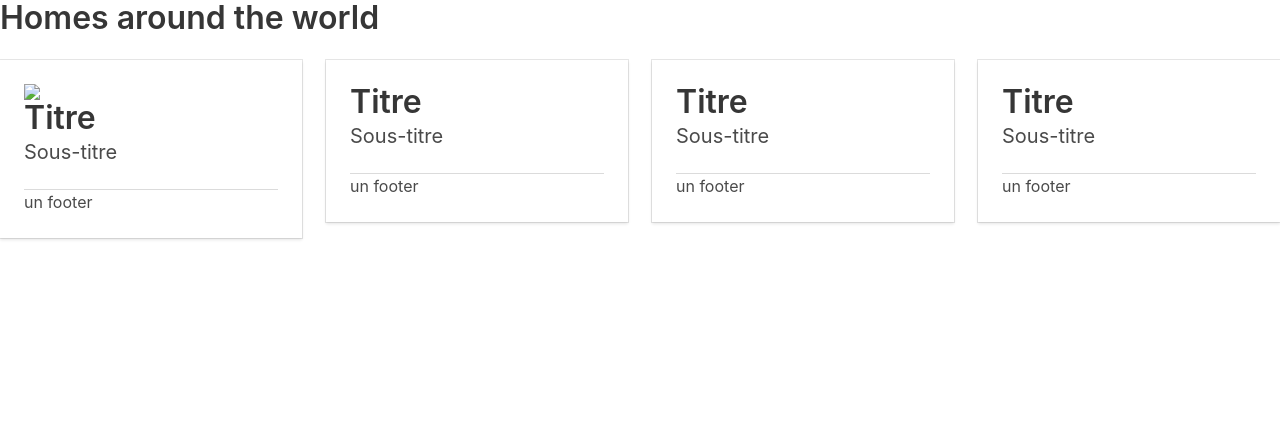
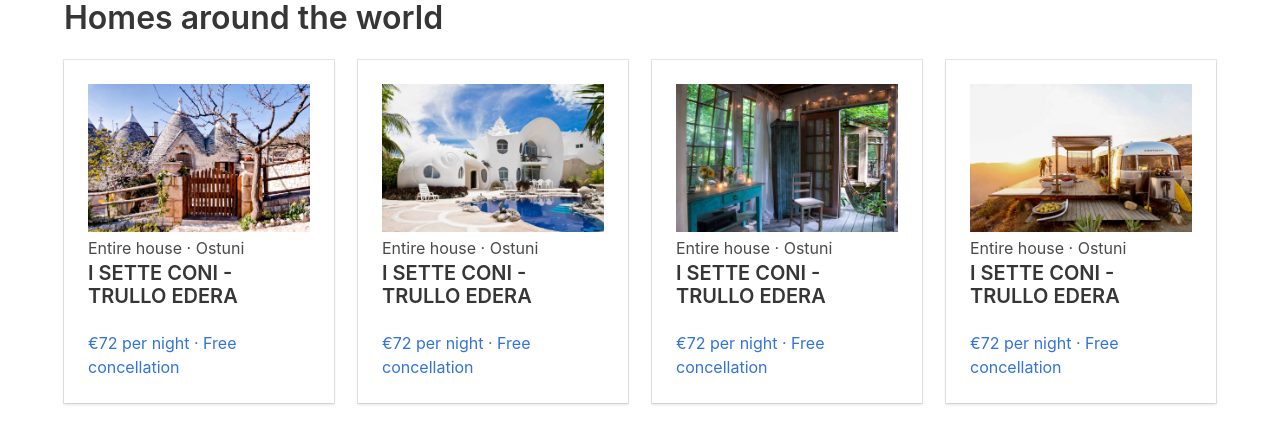
Before and after one commit to Groutch/AirBnB-Bulma, a plain HTML site: page index.html in a window 1280 px wide. Drawn offline with nearby package versions, Linux system fonts and the light colour scheme.

Commit message:
body modifications

```diff
--- a/index.html
+++ b/index.html
@@ -12,55 +12,68 @@
 
 <body>
     <!--navbar -->
-    <container>
+    <div class="container">
         <!--hero -->
         <!--Contenu -->
         <h1 class="title">Homes around the world</h1>
         <div class="columns">
-            <div class="column">
+            <div class="column is-half-tablet is-one-quarter-desktop">
                 <div class="card">
                     <div class="card-content">
-                        <figure class="image">
-                            <img src="images/explore-experiences.jpg">
-                        </figure>
-                        <h2 class="title">Titre</h2>
-                        <h3 class="subtitle">Sous-titre</h3>
-                        <footer class="card-footer">
-                            <div class="footer-content">un footer</div>
-                        </footer>
+                        <a href=#>
+                            <img src="images/img1.jpg">
+                        </a>
+                        <a href=#>
+                            <h3 class="subtitle is-6">Entire house · Ostuni</h3>
+                            <h2 class="title is-5">I SETTE CONI - TRULLO EDERA </h2>
+                            <p class="is-6">€72 per night · Free concellation</p>
+
+                        </a>
                     </div>
                 </div>
             </div>
-            <div class="column">
+            <div class="column is-half-tablet is-one-quarter-desktop">
                 <div class="card">
                     <div class="card-content">
-                        <h2 class="title">Titre</h2>
-                        <h3 class="subtitle">Sous-titre</h3>
-                        <footer class="card-footer">
-                            <div class="footer-content">un footer</div>
-                        </footer>
+                        <a href=#>
+                            <img src="images/img2.jpg">
+                        </a>
+                        <a href=#>
+                            <h3 class="subtitle is-6">Entire house · Ostuni</h3>
+                            <h2 class="title is-5">I SETTE CONI - TRULLO EDERA </h2>
+                            <p class="is-6">€72 per night · Free concellation</p>
+
+                        </a>
                     </div>
                 </div>
             </div>
-            <div class="column">
+            <div class="column is-half-tablet is-one-quarter-desktop">
                 <div class="card">
                     <div class="card-content">
-                        <h2 class="title">Titre</h2>
-                        <h3 class="subtitle">Sous-titre</h3>
-                        <footer class="card-footer">
-                            <div class="footer-content">un footer</div>
-                        </footer>
+                        <a href=#>
+                            <img src="images/img3.jpg">
+                        </a>
+                        <a href=#>
+                            <h3 class="subtitle is-6">Entire house · Ostuni</h3>
+                            <h2 class="title is-5">I SETTE CONI - TRULLO EDERA </h2>
+                            <p class="is-6">€72 per night · Free concellation</p>
+
+                        </a>
                     </div>
                 </div>
             </div>
-            <div class="column">
+            <div class="column is-half-tablet is-one-quarter-desktop">
                 <div class="card">
                     <div class="card-content">
-                        <h2 class="title">Titre</h2>
-                        <h3 class="subtitle">Sous-titre</h3>
-                        <footer class="card-footer">
-                            <div class="footer-content">un footer</div>
-                        </footer>
+                        <a href=#>
+                            <img src="images/img4.jpg">
+                        </a>
+                        <a href=#>
+                            <h3 class="subtitle is-6">Entire house · Ostuni</h3>
+                            <h2 class="title is-5">I SETTE CONI - TRULLO EDERA </h2>
+                            <p class="is-6">€72 per night · Free concellation</p>
+
+                        </a>
                     </div>
                 </div>
             </div>
@@ -68,7 +81,7 @@
         </div>
         <!--Footer -->
 
-    </container>
+    </div>
 </body>
 
 </html>
```
Also changed, not shown: images/img1.jpg (added), images/img2.jpg (added), images/img3.jpg (added), images/img4.jpg (added).
